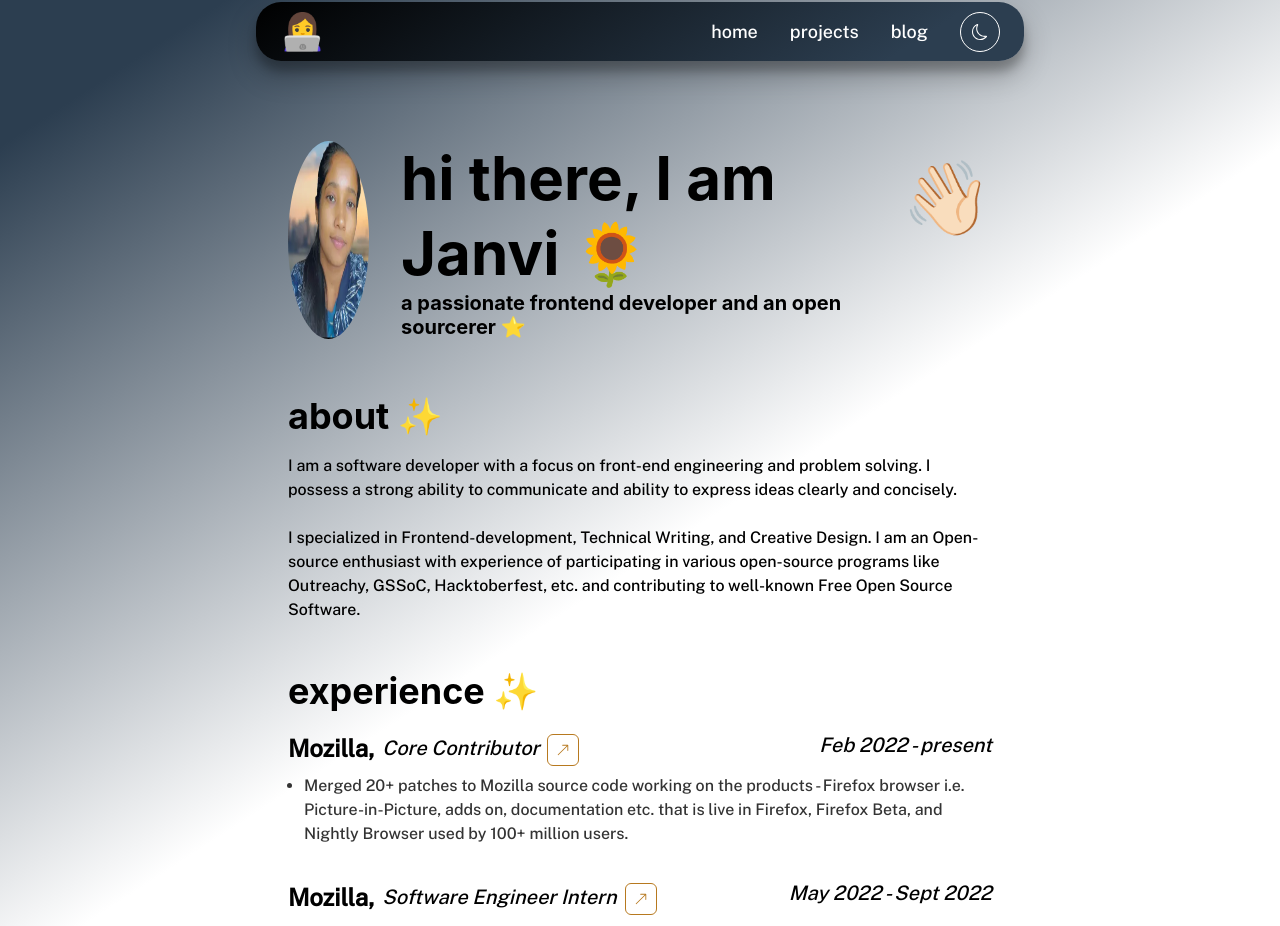
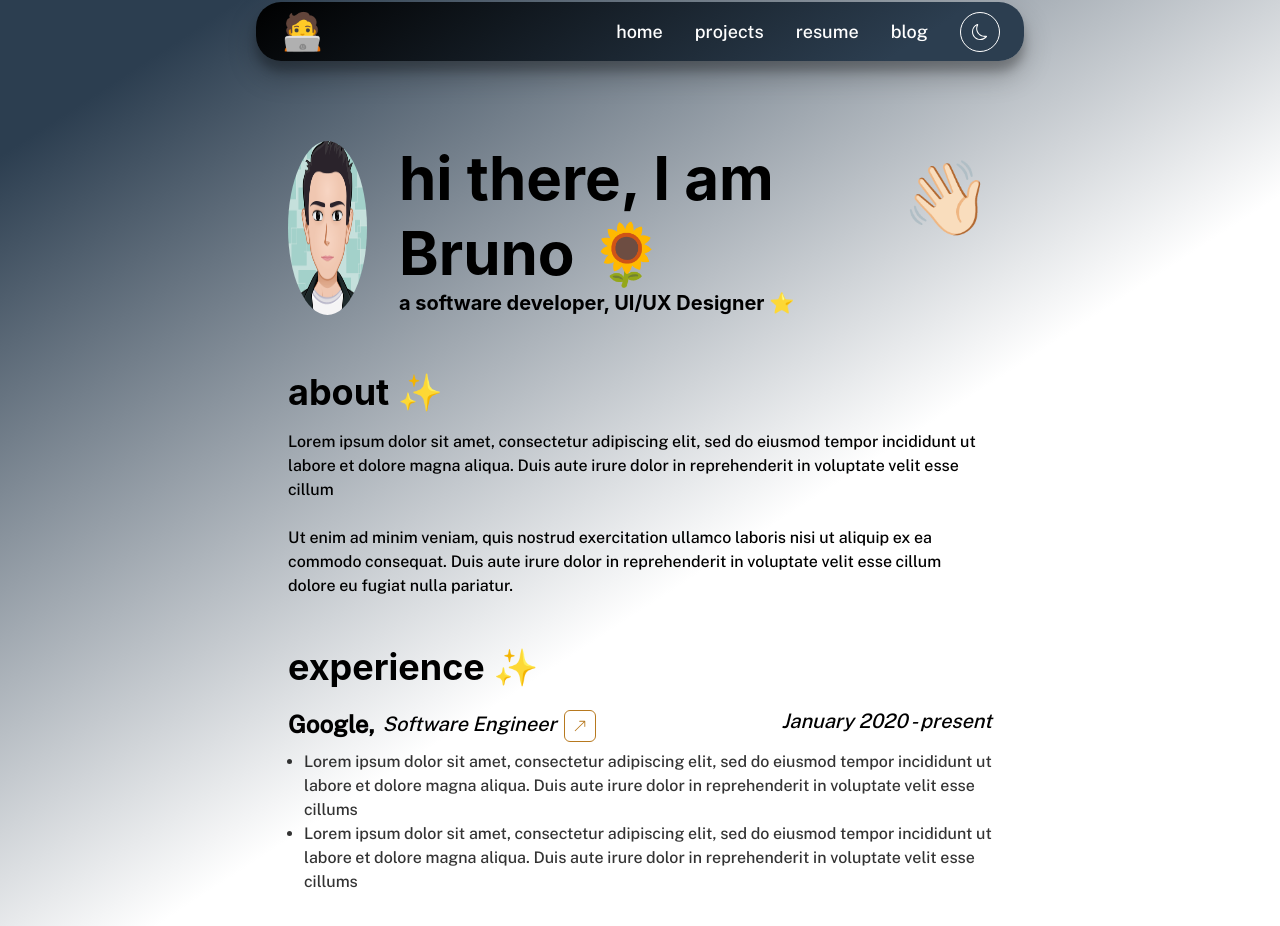
Before and after one commit to janvi01/minimalist-dev-portfolio, a Next.js app: page / in a window 1280 px wide. Shown: the part 62-988 px from the top of the page. Built offline with nearby package versions, Linux system fonts and the light colour scheme.

Commit message:
added dummy data

```diff
--- a/src/components/navbar.js
+++ b/src/components/navbar.js
@@ -1,5 +1,5 @@
-import { navData } from "@/data/navData";
-import { Button, Heading, HStack, Link, Spacer } from "@chakra-ui/react";
+import { navData, navEmoji } from "@/data/navData";
+import { Heading, HStack, Link, Spacer } from "@chakra-ui/react";
 import { IconButton, useColorMode, useColorModeValue } from "@chakra-ui/react";
 import { BsSun, BsMoon } from "react-icons/bs";
 
@@ -22,8 +22,8 @@ function Navbar() {
       }
       borderRadius={"25px"}
     >
-      <Link href="\" display={["none", "block"]}>
-        <Heading>👩‍💻</Heading>
+      <Link href={navEmoji.url} display={["none", "block"]}>
+        <Heading>{navEmoji.emoji}</Heading>
       </Link>
       <Spacer />
       {navData.map((items, key) => {
--- a/src/data/experienceData.js
+++ b/src/data/experienceData.js
@@ -1,23 +1,24 @@
 export const experienceData = [
   {
-    company: "Mozilla",
-    position: "Core Contributor",
-    startingDate: "Feb 2022",
+    company: "Google",
+    position: "Software Engineer",
+    startingDate: "January 2020",
     endingDate: "present",
     description: [
-      "Merged 20+ patches to Mozilla source code working on the products - Firefox browser i.e. Picture-in-Picture, adds on, documentation etc. that is live in Firefox, Firefox Beta, and Nightly Browser used by 100+ million users.",
+      "Lorem ipsum dolor sit amet, consectetur adipiscing elit, sed do eiusmod tempor incididunt ut labore et dolore magna aliqua. Duis aute irure dolor in reprehenderit in voluptate velit esse cillums",
+      "Lorem ipsum dolor sit amet, consectetur adipiscing elit, sed do eiusmod tempor incididunt ut labore et dolore magna aliqua. Duis aute irure dolor in reprehenderit in voluptate velit esse cillums",
     ],
-    refLink: "https://phabricator.services.mozilla.com/p/janvibajo1/",
+    refLink: "",
   },
   {
-    company: "Mozilla",
-    position: "Software Engineer Intern",
-    startingDate: "May 2022",
-    endingDate: "Sept 2022",
+    company: "Codelabs",
+    position: "Android developer",
+    startingDate: "March 2019",
+    endingDate: "January 2020",
     description: [
-      "Selected as one of the outreachy interns from a pool of 3500+ applicants worldwide working on the project Firefox Picture-in-Picture Improvements.",
-      "Added new controls, subtitle support for various sites like Hotstar, SonyLiv etc., wrote unit tests and fix misc bugs to Picture-in-Picture.",
+      "Lorem ipsum dolor sit amet, consectetur adipiscing elit, sed do eiusmod tempor incididunt ut labore et dolore magna aliqua. Duis aute irure dolor in reprehenderit in voluptate velit esse cillums",
+      "Lorem ipsum dolor sit amet, consectetur adipiscing elit, sed do eiusmod tempor incididunt ut labore et dolore magna aliqua. Duis aute irure dolor in reprehenderit in voluptate velit esse cillums",
     ],
-    refLink: "https://bugzilla.mozilla.org/show_bug.cgi?id=1778801",
+    refLink: "",
   },
 ];
--- a/src/data/homeData.js
+++ b/src/data/homeData.js
@@ -1,13 +1,13 @@
 const greetings = {
-  title: "hi there, I am Janvi 🌻",
-  subtitle: "a passionate frontend developer and an open sourcerer ⭐",
+  title: "hi there, I am Bruno 🌻",
+  subtitle: "a software developer, UI/UX Designer ⭐",
 };
 
 const about = {
   about_para_1:
-    "I am a software developer with a focus on front-end engineering and problem solving. I possess a strong ability to communicate and ability to express ideas clearly and concisely.",
+    "Lorem ipsum dolor sit amet, consectetur adipiscing elit, sed do eiusmod tempor incididunt ut labore et dolore magna aliqua. Duis aute irure dolor in reprehenderit in voluptate velit esse cillum",
   about_para_2:
-    "I specialized in Frontend-development, Technical Writing, and Creative Design. I am an Open-source enthusiast with experience of participating in various open-source programs like Outreachy, GSSoC, Hacktoberfest, etc. and contributing to well-known Free Open Source Software.",
+    "Ut enim ad minim veniam, quis nostrud exercitation ullamco laboris nisi ut aliquip ex ea commodo consequat. Duis aute irure dolor in reprehenderit in voluptate velit esse cillum dolore eu fugiat nulla pariatur.",
 };
 
 export { greetings, about };
--- a/src/data/navData.js
+++ b/src/data/navData.js
@@ -1,4 +1,9 @@
-export const navData = [
+const navEmoji = {
+  emoji: "🧑‍💻",
+  url: "/",
+};
+
+const navData = [
   {
     navItem: "home",
     url: "/",
@@ -8,7 +13,13 @@ export const navData = [
     url: "/projects",
   },
   {
+    navItem: "resume",
+    url: "/",
+  },
+  {
     navItem: "blog",
-    url: "/blog",
+    url: "/",
   },
 ];
+
+export { navEmoji, navData };
--- a/src/data/socialsData.js
+++ b/src/data/socialsData.js
@@ -4,22 +4,22 @@ import { MdEmail } from "react-icons/md";
 export const socialsData = [
   {
     social: "email",
-    url: "mailto:janvibajo1@gmail.com",
+    url: "https://gmail.com",
     icon: MdEmail,
   },
   {
     social: "twitter",
-    url: "https://twitter.com/janvibajo01",
+    url: "",
     icon: BsTwitter,
   },
   {
     social: "linkedin",
-    url: "https://www.linkedin.com/in/janvi01/",
+    url: "",
     icon: BsLinkedin,
   },
   {
     social: "github",
-    url: "https://github.com/janvi01",
+    url: "",
     icon: BsGithub,
   },
 ];
--- a/src/pages/blog.js
+++ b/src/pages/blog.js
@@ -16,7 +16,7 @@ import { BsArrowUpRight } from "react-icons/bs";
 //GraphQL query
 const query = `
     {
-      user(username: "janvi01") {
+      user(username: "hashnode") {
         publication {
           posts{
             slug
--- a/src/pages/index.js
+++ b/src/pages/index.js
@@ -8,7 +8,7 @@ export default function Home() {
   return (
     <>
       <Head>
-        <title>Janvi Bajoria</title>
+        <title>Bruno Simo</title>
         <meta name="description" content="Generated by create next app" />
         <meta name="viewport" content="width=device-width, initial-scale=1" />
         <link
```
Also changed, not shown: src/data/projectsData.js (+14 -21 lines), src/assets/dp.png.
